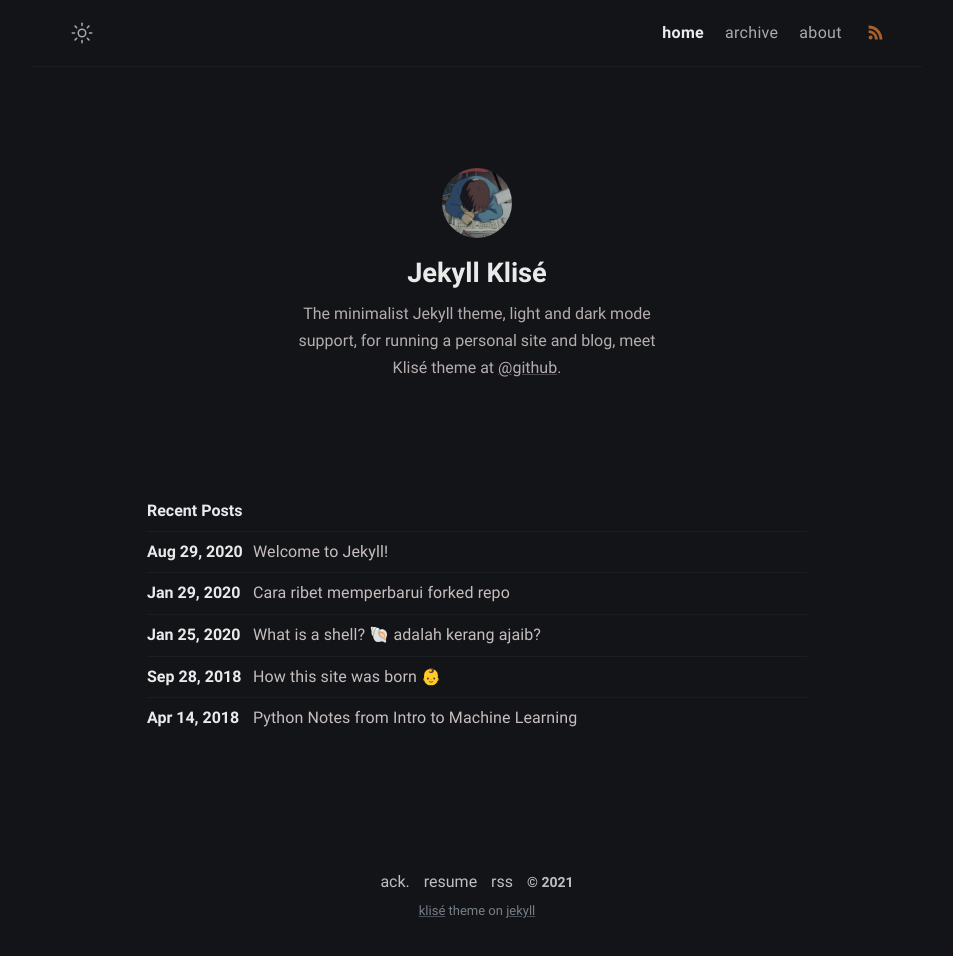
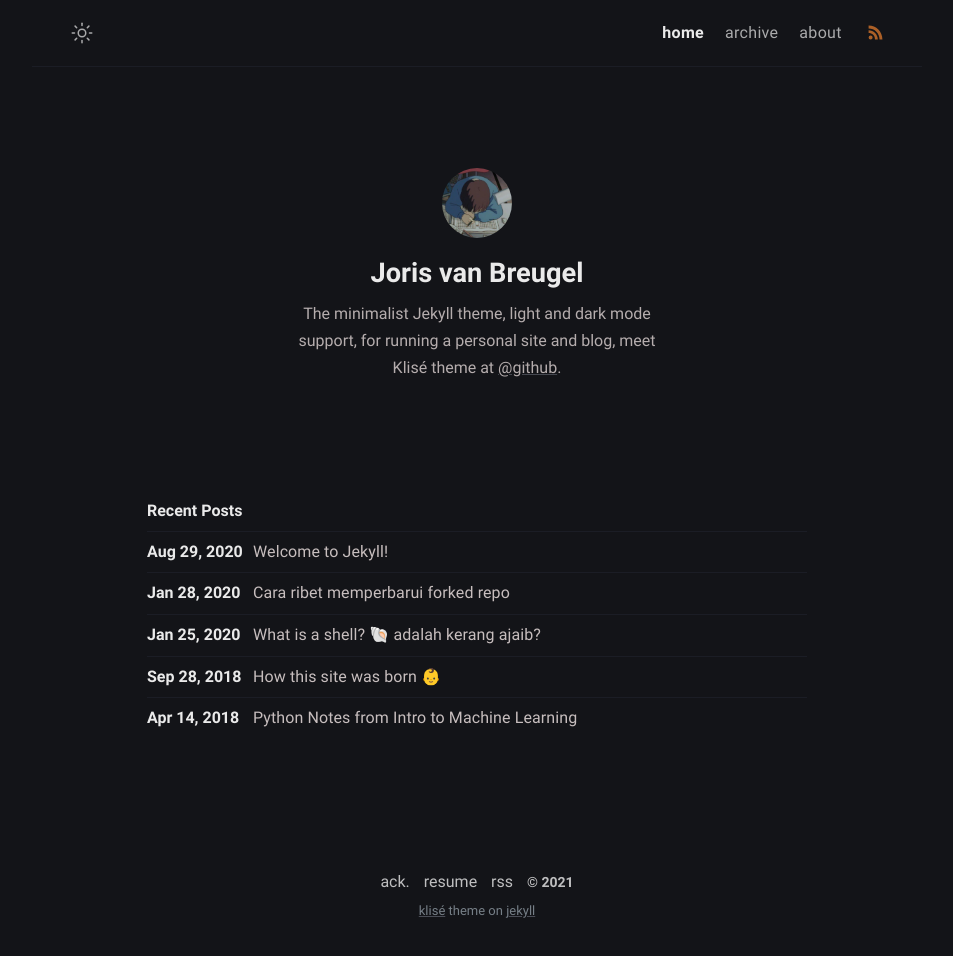
Before and after one commit to Joroovb/blog8, a Jekyll site: the page built from index.md, in a window 1280 px wide. Shown: the whole page, without its empty margins (163-1116 px from the left). Built offline with Jekyll 4.4.1, drawn with Linux system fonts in a browser that asks for light colours.

Commit message:
initial config

```diff
--- a/_config.yml
+++ b/_config.yml
@@ -4,27 +4,27 @@ description: >- # site description
   He's writing in Bahasa about web technology and experience as a journal
   for documentation things that he learned, meet him <a href="https://github.com/piharpi" target="_blank" rel="noopener">@github</a>.
 lang: en-US # default lang
-timezone: Asia/Jakarta # set your timezone
+timezone: Europe/Amsterdam # set your timezone
 image: assets/img/ogp.png # This image used for Open Graph more info https://ogp.me/
-repo: https://github.com/piharpi/jekyll-klise # site repo [optional]
+repo: https://github.com/joroovb/blog # site repo [optional]
 mode: dark # default theme "dark" | "light"
 
 # Profile settings
 author:
-  name: Jekyll Klisé # author name
+  name: Joris van Breugel # author name
   bio: >- # tell to the world
     The minimalist Jekyll theme, light and dark mode support, for running a personal site and blog,
     meet Klisé theme at <a href="https://github.com/piharpi/jekyll-klise" target="_blank" rel="noopener">@github</a>.
-  username: username # general username
-  github: github_username # github username
+  username: joroovb  # general username
+  github: joroovb # github username
   twitter: twitter_username # twitter username
   facebook: facebook_username # facebook username
   email: your-email@email.com # email adress
   avatar: /assets/img/avatar.jpg # change with your own avatar
 
 # URL settings
-url: "https://klise.now.sh" #
-baseurl:
+  url: "https://joroovb.github.io" #
+baseurl: /blog
 permalink: /:title/
 google_analytics: # leave it blank if not wish
 fb_appid:
@@ -89,4 +89,3 @@ exclude:
 plugins:
   - jekyll-feed
   - jekyll-sitemap
-  - jekyll-postfiles
```
